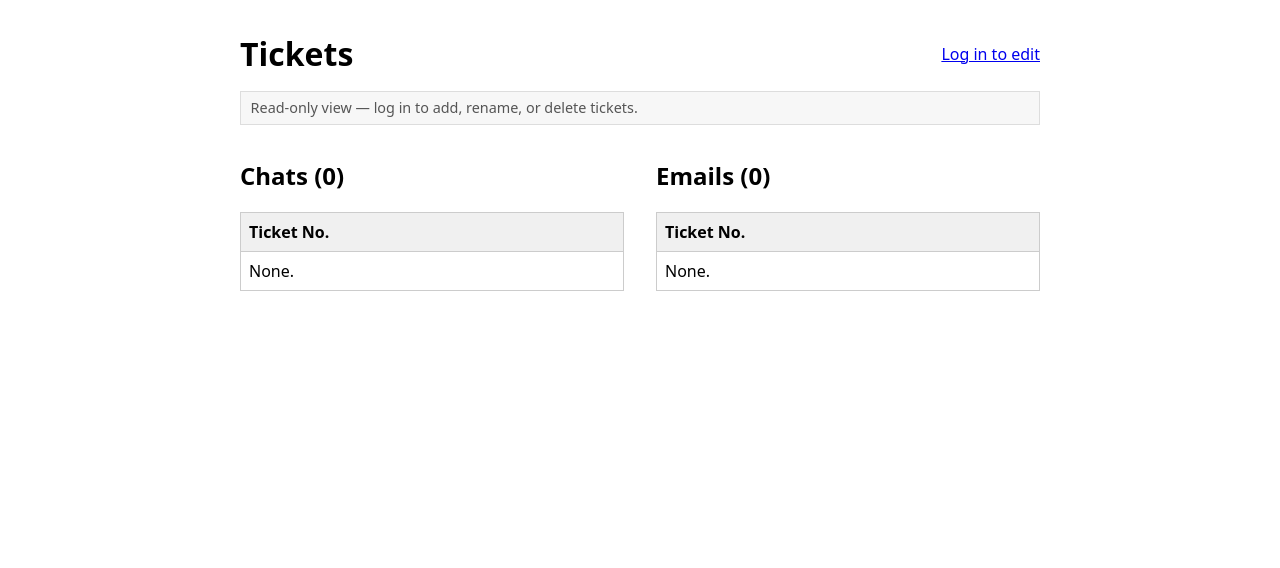
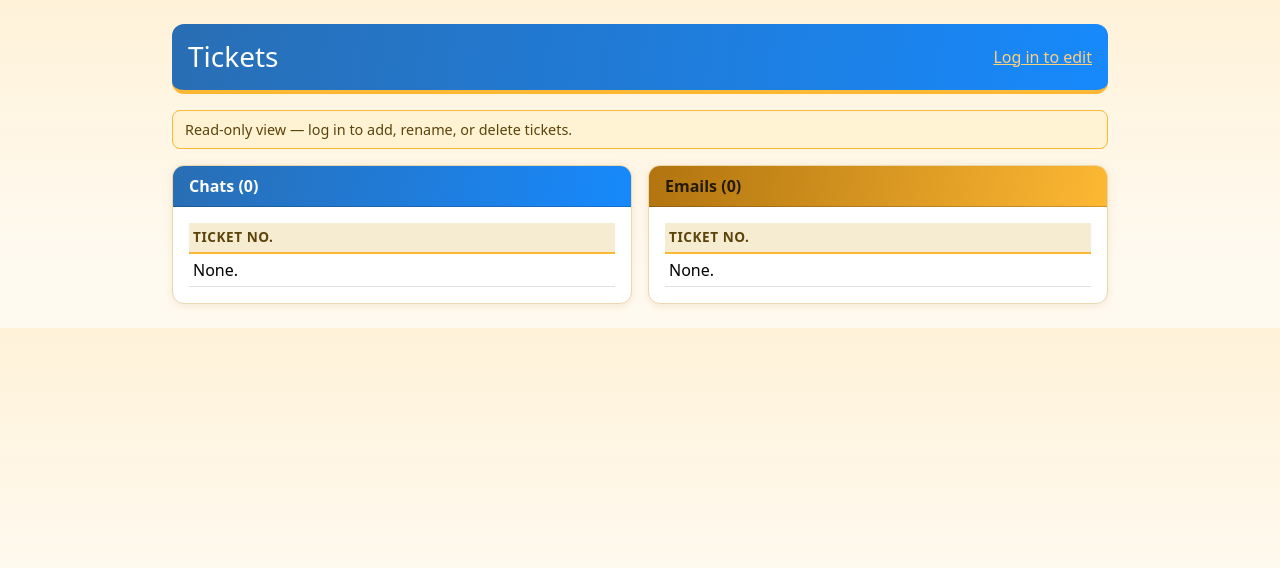
Before and after one commit to codenoob66/tickettracker, a PHP site: page / in a window 1280 px wide. Shown: the top 568 px of the page. Run offline with PHP 8.4, Linux system fonts and the light colour scheme; a stand-in replaces the project's code that opens the database connection.

Commit message:
added styling + boostrap

```diff
--- a/index.php
+++ b/index.php
@@ -173,25 +173,25 @@ function ticketRow($t, $editable) {
     <tr>
         <?php if ($editable): ?>
         <td>
-            <form method="post" style="display:inline-block; white-space:nowrap">
+            <form method="post" class="d-flex align-items-center gap-2 flex-wrap">
                 <?= csrf_field() ?>
                 <input type="hidden" name="action" value="update">
                 <input type="hidden" name="id" value="<?= e($id) ?>">
-                <input name="new_id" required maxlength="20" value="<?= e($id) ?>" size="8">
-                <button type="submit">Save</button>
-                <span class="ts" title="<?= e($full) ?>"><?= e($ts) ?></span>
+                <input name="new_id" required maxlength="20" value="<?= e($id) ?>" size="8" class="form-control form-control-sm ticket-id-input">
+                <button type="submit" class="btn btn-sm btn-save">Save</button>
+                <span class="ts badge ts-badge" title="<?= e($full) ?>"><?= e($ts) ?></span>
             </form>
         </td>
-        <td>
+        <td class="text-end">
             <form method="post" style="display:inline" onsubmit="return confirm('Delete ticket <?= e($id) ?>?')">
                 <?= csrf_field() ?>
                 <input type="hidden" name="action" value="delete">
                 <input type="hidden" name="id" value="<?= e($id) ?>">
-                <button type="submit">Delete</button>
+                <button type="submit" class="btn btn-sm btn-delete">Delete</button>
             </form>
         </td>
         <?php else: ?>
-        <td><?= e($id) ?> <span class="ts"><?= e($ts) ?></span></td>
+        <td><span class="fw-semibold"><?= e($id) ?></span> <span class="ts badge ts-badge"><?= e($ts) ?></span></td>
         <?php endif; ?>
     </tr>
     <?php return ob_get_clean();
@@ -203,24 +203,49 @@ function ticketRow($t, $editable) {
 <meta charset="utf-8">
 <meta name="viewport" content="width=device-width, initial-scale=1">
 <title>Tickets</title>
+<link href="https://cdn.jsdelivr.net/npm/bootstrap@5.3.3/dist/css/bootstrap.min.css" rel="stylesheet">
 <style>
-body { font-family: system-ui, sans-serif; max-width: 800px; margin: 2rem auto; padding: 0 1rem; }
-.cols { display: flex; gap: 2rem; flex-wrap: wrap; }
-.col { flex: 1; min-width: 280px; overflow-x: auto; }
-table { width: 100%; border-collapse: collapse; margin-top: .5rem; }
-th, td { border: 1px solid #ccc; padding: .5rem; text-align: left; vertical-align: middle; }
-th { background: #f0f0f0; }
-input, button { padding: .4rem .6rem; }
+:root {
+    --gold-dark: #B1740F;
+    --gold-light: #FFD07B;
+    --gold: #FDB833;
+    --blue-dark: #296EB4;
+    --blue: #1789FC;
+}
+body {
+    font-family: system-ui, sans-serif;
+    background: #fffaf0;
+    background-image: linear-gradient(180deg, #FFD07B33 0%, #ffffff00 260px);
+}
+.topbar {
+    background: linear-gradient(100deg, var(--blue-dark), var(--blue));
+    border-bottom: 4px solid var(--gold);
+    border-radius: .75rem;
+    color: #fff;
+}
+.topbar a { color: var(--gold-light); }
+.topbar .who { color: #eaf3fe; font-size: .9rem; }
+.card-tickets { border: 1px solid #ead9ae; border-radius: .75rem; overflow: hidden; box-shadow: 0 2px 10px #b1740f22; }
+.card-tickets .card-header { color: #fff; font-weight: 600; }
+.card-chats .card-header { background: linear-gradient(100deg, var(--blue-dark), var(--blue)); }
+.card-emails .card-header { background: linear-gradient(100deg, var(--gold-dark), var(--gold)); color: #231a02; }
+.table thead th { background: #f6ecd2; color: #5c430a; border-bottom: 2px solid var(--gold); font-size: .85rem; text-transform: uppercase; letter-spacing: .04em; }
+.btn-add { background: var(--gold); border-color: var(--gold-dark); color: #231a02; font-weight: 600; }
+.btn-add:hover { background: var(--gold-dark); border-color: var(--gold-dark); color: #fff; }
+.btn-save { background: var(--blue-dark); border-color: var(--blue-dark); color: #fff; }
+.btn-save:hover { background: var(--blue); border-color: var(--blue); color: #fff; }
+.btn-delete { background: #fff; border: 1px solid #d9a40f; color: var(--gold-dark); }
+.btn-delete:hover { background: var(--gold-dark); border-color: var(--gold-dark); color: #fff; }
+.ticket-id-input { max-width: 130px; }
+.ts-badge { background: var(--gold-light); color: #5c430a; font-weight: 500; font-size: .78rem; white-space: nowrap; }
+.readonly { color: #5c430a; font-size: .9rem; background: #fff3d4; border: 1px solid var(--gold); border-radius: .5rem; padding: .5rem .75rem; }
 .error { color: #b00; }
-.authbar { display: flex; justify-content: space-between; align-items: center; gap: 1rem; margin-bottom: 1rem; }
-.authbar .who { color: #555; font-size: .9rem; }
-.readonly { color: #555; font-size: .9rem; background: #f7f7f7; border: 1px solid #ddd; padding: .4rem .6rem; }
-.ts { font-size: .8rem; color: #666; margin-left: .4rem; white-space: nowrap; }
 </style>
 </head>
 <body>
-<div class="authbar">
-    <h1 style="margin:0">Tickets</h1>
+<div class="container py-4" style="max-width: 960px">
+<div class="topbar d-flex justify-content-between align-items-center gap-3 px-3 py-3 mb-3">
+    <h1 class="h3 mb-0">Tickets</h1>
     <?php if ($isLoggedIn): ?>
         <span class="who">Signed in as <?= e($_SESSION['user']) ?> &middot; <a href="index.php?logout=1">Log out</a></span>
     <?php else: ?>
@@ -228,50 +253,71 @@ input, button { padding: .4rem .6rem; }
     <?php endif; ?>
 </div>
 
-<?php if ($error !== ''): ?><p class="error"><?= e($error) ?></p><?php endif; ?>
+<?php if ($error !== ''): ?><div class="alert alert-danger"><?= e($error) ?></div><?php endif; ?>
 <?php if (!$isLoggedIn): ?><p class="readonly">Read-only view — log in to add, rename, or delete tickets.</p><?php endif; ?>
 
-<div class="cols">
-    <div class="col">
-        <h2>Chats (<?= count($chats) ?>)</h2>
+<div class="row g-3">
+    <div class="col-md-6">
+      <div class="card card-tickets card-chats h-100">
+        <div class="card-header d-flex justify-content-between align-items-center">
+            <span>Chats (<?= count($chats) ?>)</span>
+        </div>
+        <div class="card-body">
         <?php if ($isLoggedIn): ?>
-        <form method="post">
+        <form method="post" class="d-flex gap-2 mb-3">
             <?= csrf_field() ?>
             <input type="hidden" name="action" value="create">
             <input type="hidden" name="type" value="chat">
-            <input name="id" maxlength="20" placeholder="Paste ticket no. (blank = auto)" size="28">
-            <button type="submit">Add</button>
+            <input name="id" maxlength="20" placeholder="Paste ticket no. (blank = auto)" class="form-control form-control-sm">
+            <button type="submit" class="btn btn-sm btn-add">Add</button>
         </form>
         <?php endif; ?>
-        <table>
-            <tr><th>Ticket No.</th><?php if ($isLoggedIn): ?><th></th><?php endif; ?></tr>
+        <div class="table-responsive">
+        <table class="table table-sm table-hover align-middle mb-0">
+            <thead><tr><th>Ticket No.</th><?php if ($isLoggedIn): ?><th class="text-end"></th><?php endif; ?></tr></thead>
+            <tbody>
             <?php if (empty($chats)): ?>
                 <tr><td colspan="<?= $isLoggedIn ? 2 : 1 ?>">None.</td></tr>
             <?php else: ?>
                 <?php foreach ($chats as $t) echo ticketRow($t, $isLoggedIn); ?>
             <?php endif; ?>
+            </tbody>
         </table>
+        </div>
+        </div>
+      </div>
     </div>
-    <div class="col">
-        <h2>Emails (<?= count($emails) ?>)</h2>
+    <div class="col-md-6">
+      <div class="card card-tickets card-emails h-100">
+        <div class="card-header d-flex justify-content-between align-items-center">
+            <span>Emails (<?= count($emails) ?>)</span>
+        </div>
+        <div class="card-body">
         <?php if ($isLoggedIn): ?>
-        <form method="post">
+        <form method="post" class="d-flex gap-2 mb-3">
             <?= csrf_field() ?>
             <input type="hidden" name="action" value="create">
             <input type="hidden" name="type" value="email">
-            <input name="id" maxlength="20" placeholder="Paste ticket no. (blank = auto)" size="28">
-            <button type="submit">Add</button>
+            <input name="id" maxlength="20" placeholder="Paste ticket no. (blank = auto)" class="form-control form-control-sm">
+            <button type="submit" class="btn btn-sm btn-add">Add</button>
         </form>
         <?php endif; ?>
-        <table>
-            <tr><th>Ticket No.</th><?php if ($isLoggedIn): ?><th></th><?php endif; ?></tr>
+        <div class="table-responsive">
+        <table class="table table-sm table-hover align-middle mb-0">
+            <thead><tr><th>Ticket No.</th><?php if ($isLoggedIn): ?><th class="text-end"></th><?php endif; ?></tr></thead>
+            <tbody>
             <?php if (empty($emails)): ?>
                 <tr><td colspan="<?= $isLoggedIn ? 2 : 1 ?>">None.</td></tr>
             <?php else: ?>
                 <?php foreach ($emails as $t) echo ticketRow($t, $isLoggedIn); ?>
             <?php endif; ?>
+            </tbody>
         </table>
+        </div>
+        </div>
+      </div>
     </div>
+</div>
 </div>
 </body>
 </html>
```
Also changed, not shown: login.php (+42 -13 lines).
